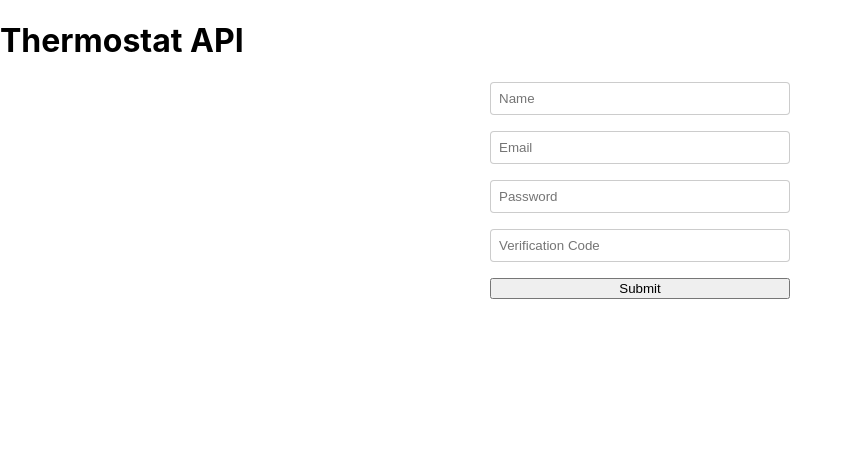
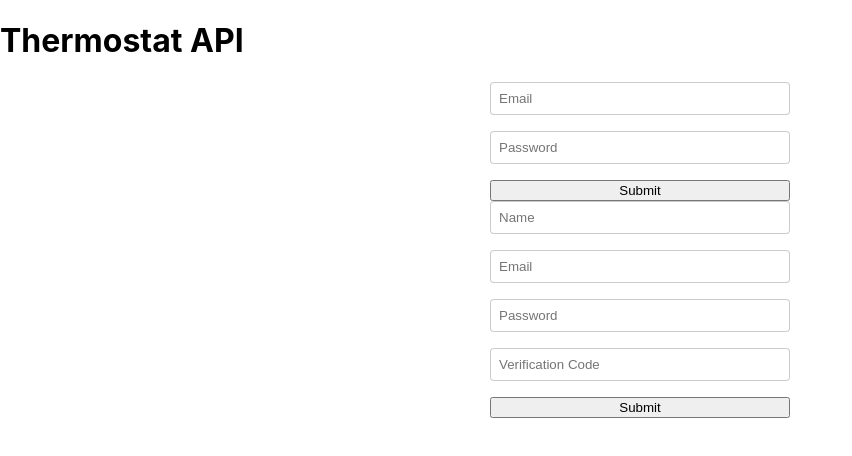
Before and after one commit to darwin911/thermostat-api, a React (Create React App) app in the folder client/: page / in a window 1280 px wide. Shown: the top 456 px of the page, without its empty margins (0-852 px from the left). Built offline with nearby package versions, Linux system fonts and the light colour scheme.

Commit message:
adds login functionality

```diff
--- a/client/package.json
+++ b/client/package.json
@@ -6,6 +6,7 @@
     "axios": "^0.19.0",
     "react": "^16.8.6",
     "react-dom": "^16.8.6",
+    "react-router-dom": "^5.0.0",
     "react-scripts": "3.0.1"
   },
   "scripts": {
--- a/client/src/App.js
+++ b/client/src/App.js
@@ -1,7 +1,8 @@
 import React from "react";
 import "./App.css";
 import Register from "./components/Register";
-import { register } from "./services/api-helper";
+import Login from "./components/Login";
+import { register, login } from "./services/api-helper";
 // import "semantic-ui-css/semantic.min.css";
 
 class App extends React.Component {
@@ -10,6 +11,7 @@ class App extends React.Component {
 
     this.handleChange = this.handleChange.bind(this);
     this.handleSubmit = this.handleSubmit.bind(this);
+    this.handleLogin = this.handleLogin.bind(this);
 
     this.state = {
       isLoggedin: false,
@@ -38,11 +40,10 @@ class App extends React.Component {
   }
 
   async handleSubmit(e) {
-    const { formData } = this.state;
     e.preventDefault();
     try {
+      const { formData } = this.state;
       const resp = await register(formData);
-      console.log(resp);
       if (resp.error) return;
       localStorage.setItem("token", resp.token);
       this.setState({
@@ -64,6 +65,29 @@ class App extends React.Component {
     }
   }
 
+  async handleLogin(e) {
+    e.preventDefault();
+    try {
+      const { formData } = this.state;
+      const resp = await login(formData)
+      localStorage.setItem("token", resp.token);
+      this.setState({
+        isLoggedIn: true,
+        currentUser: {
+          name: resp.userData.name,
+          emai: resp.userData.email,
+          id: resp.userData.id
+        },
+        formData: {
+          email: "",
+          password: "",
+        }
+      });
+    } catch (error) {
+      console.log(error);
+    }
+  }
+
   render() {
     const { formData, isLoggedIn } = this.state;
     return (
@@ -72,11 +96,18 @@ class App extends React.Component {
           <h1>Thermostat API</h1>
         </header>
         {!isLoggedIn && (
-          <Register
-            formData={formData}
-            handleChange={this.handleChange}
-            handleSubmit={this.handleSubmit}
-          />
+          <>
+            <Login
+              formData={formData}
+              handleChange={this.handleChange}
+              handleLogin={this.handleLogin}
+            />
+            <Register
+              formData={formData}
+              handleChange={this.handleChange}
+              handleSubmit={this.handleSubmit}
+            />
+          </>
         )}
       </div>
     );
--- a/client/src/components/Login.js
+++ b/client/src/components/Login.js
@@ -1,9 +1,9 @@
 import React from "react";
 // import { Button, Form, Input } from "semantic-ui-react";
 
-const Login = ({ handleChange, handleSubmit, formData }) => {
+const Login = ({ handleChange, handleLogin, formData }) => {
   return (
-    <form className="register" onSubmit={handleSubmit}>
+    <form className="register" onSubmit={handleLogin}>
       <input
         type="email"
         name="email"
```
Also changed, not shown: 2 other files (tests, documents, lock files or other folders).
